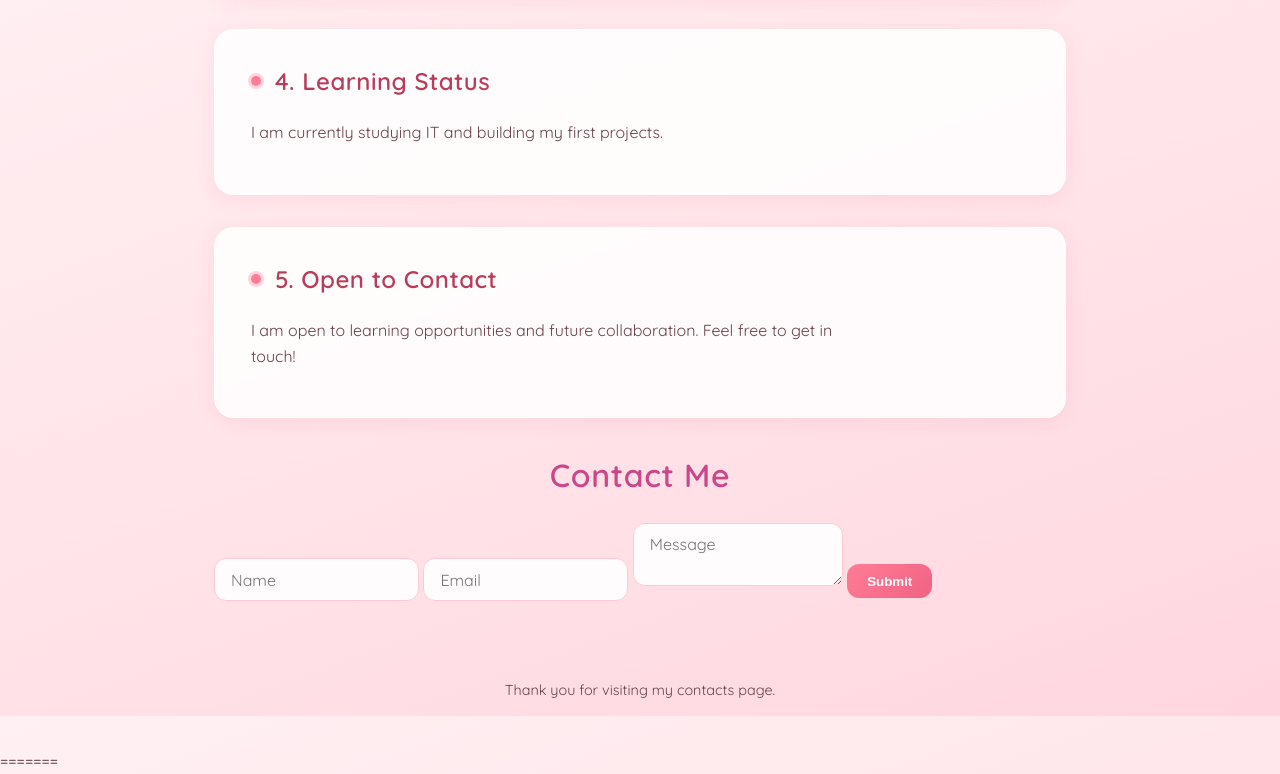
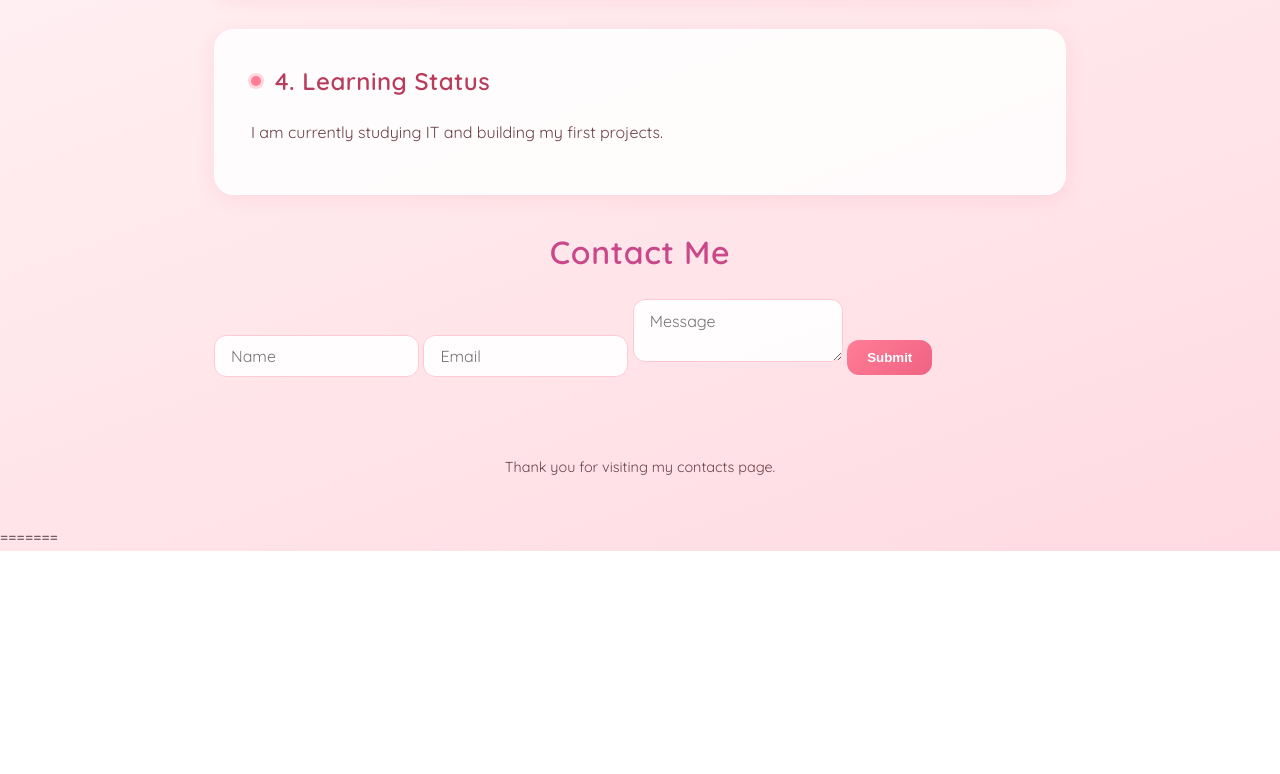
Before and after one commit to scatfille/portfolio-site, a website: page contacts.html in a window 1280 px wide. Shown: the part 884-1658 px from the top of the page. After the commit the page ends 1435 px from the top, so only its background shows below. Drawn offline with Linux system fonts and the light colour scheme.

Commit message:
Update contacts.html

```diff
--- a/contacts.html
+++ b/contacts.html
@@ -46,10 +46,7 @@
             <p>I am currently studying IT and building my first projects.</p>
         </section>
 
-        <section>
-            <h2>5. Open to Contact</h2>
-            <p>I am open to learning opportunities and future collaboration. Feel free to get in touch!</p>
-        </section>
+
         <h1>Contact Me</h1>
     <form action="/submit" method="POST">
         <input type="text" name="name" placeholder="Name" required>
```
